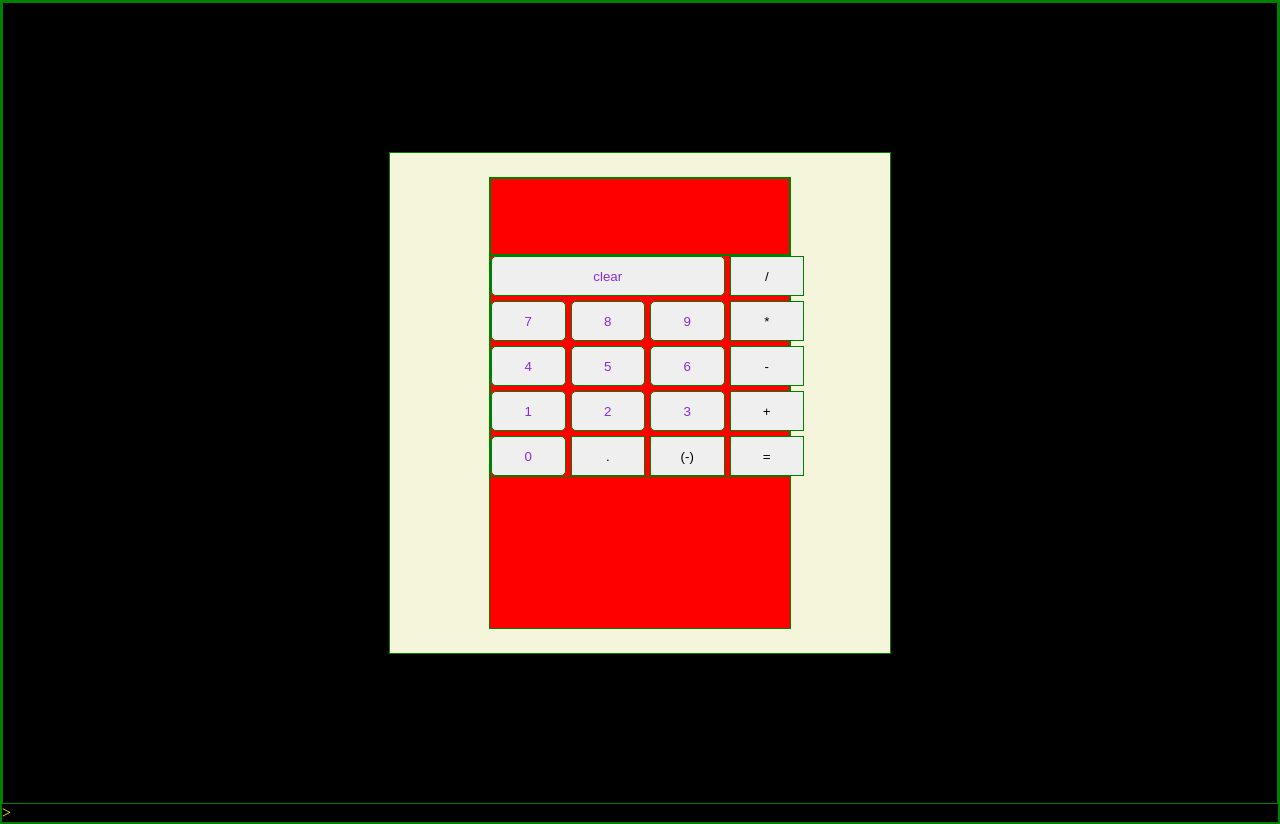
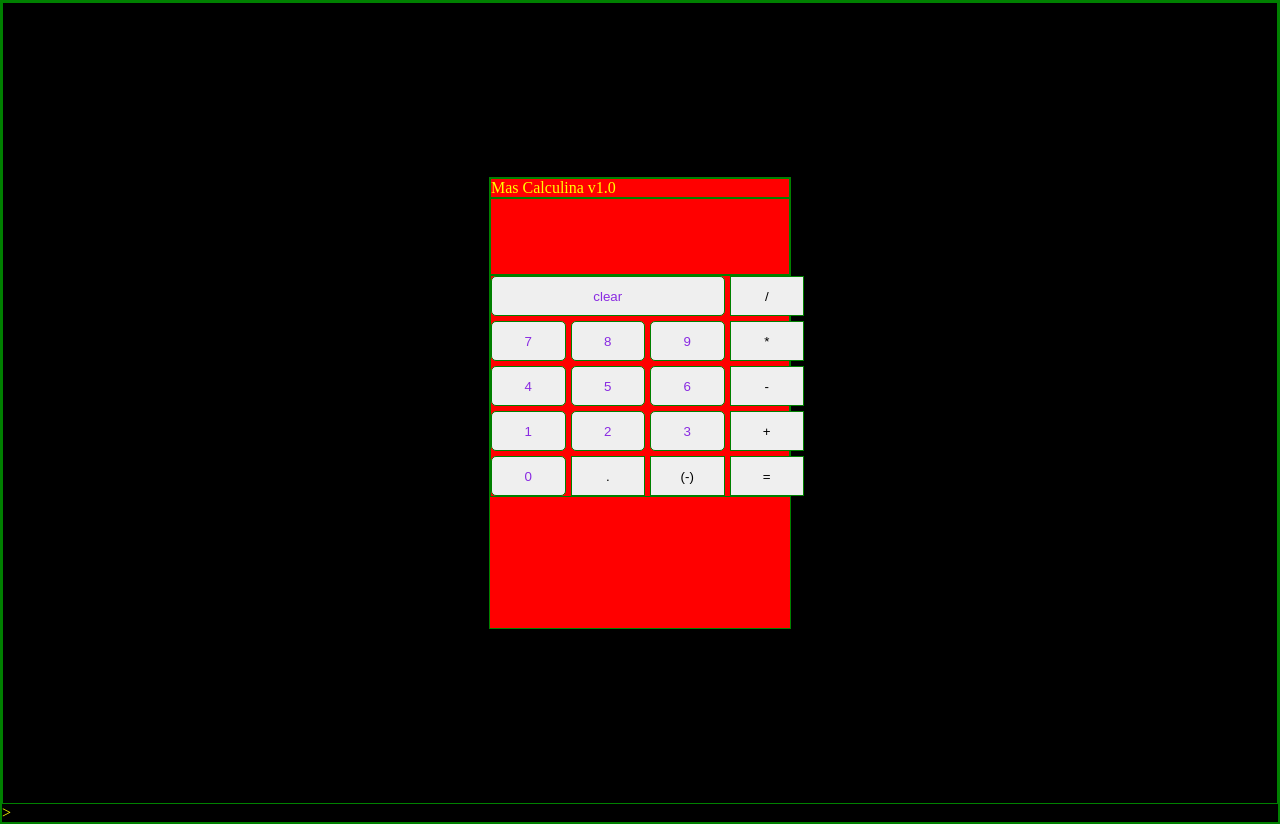
Before and after one commit to goldjared/calculator, a plain HTML site: page index.html in a window 1280 px wide. Drawn offline with Linux system fonts and the light colour scheme.

Commit message:
Add calculator header

```diff
--- a/index.html
+++ b/index.html
@@ -10,10 +10,9 @@
 </head>
 <body>
     <div class="main-container">
-        <div class="calc-outer">
         <div class="calc-inner">
+            <div class="calc-header">Mas Calculina v1.0</div>
             <div class="display"></div>
-
             <div class="grid-container">
                 <input type="button" value="clear" class="grid-button" onclick="reset()">
                 <input type="button" value="/" class="grid-button-s" onclick="display(' / ')">
@@ -35,7 +34,6 @@
                 <input type="button" value="=" class="grid-button-s" onclick="operate(...memory['numArray1'])">
             </div>
         </div>
-        </div>
     </div>>
 
 
```
Lines whose indentation alone changed are shown as unchanged.
